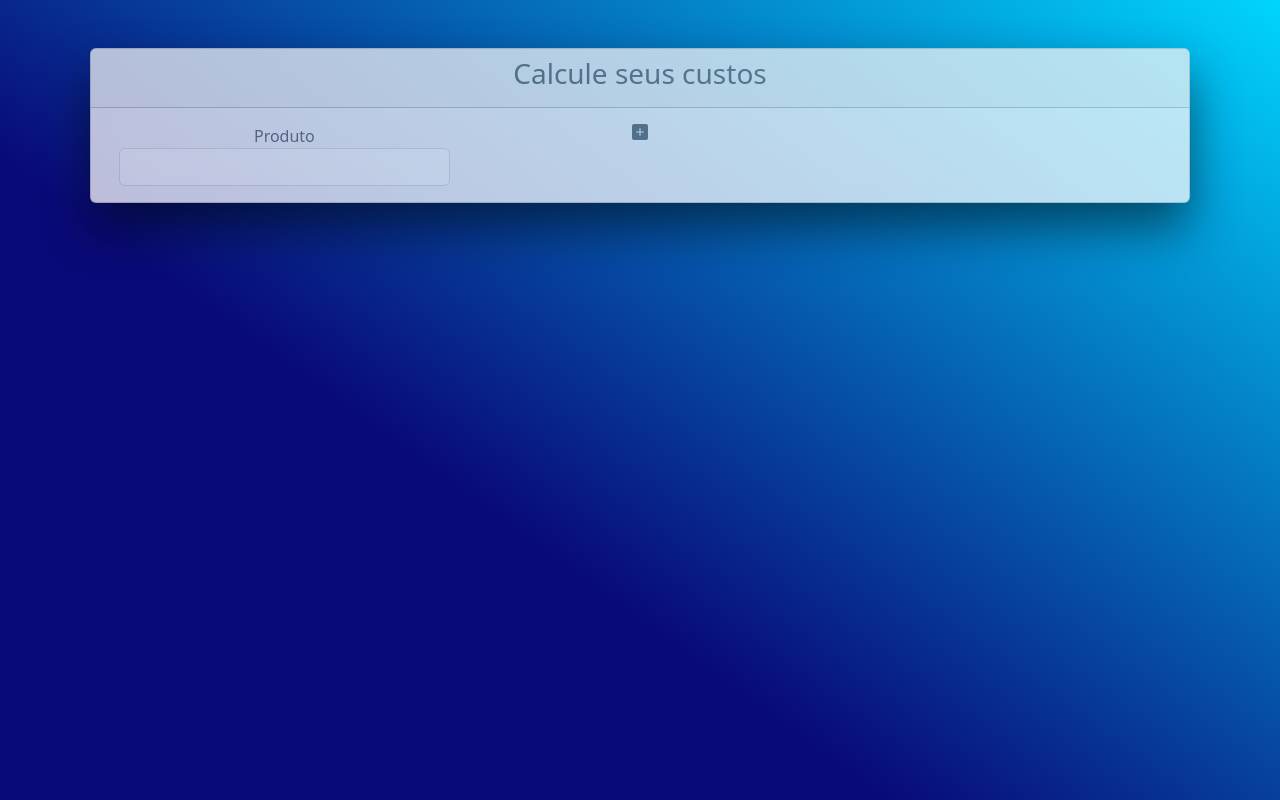
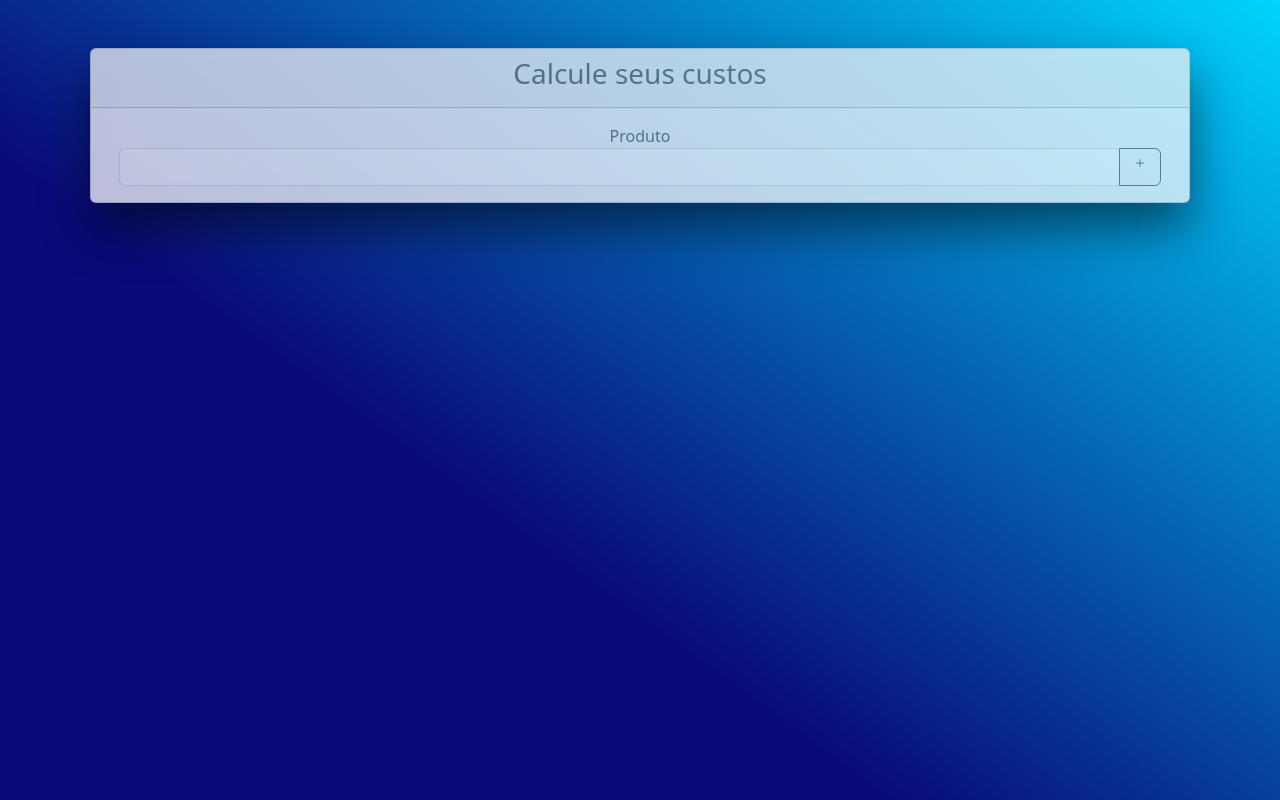
Before and after one commit to davidjeiel/calcula-custos, a React (Create React App) app: page / in a window 1280 px wide. Built offline with nearby package versions, Linux system fonts and the light colour scheme.

Commit message:
Componente produto

```diff
--- a/src/pages/panel.jsx
+++ b/src/pages/panel.jsx
@@ -7,6 +7,8 @@ import {
   FormControl,
   Button,
 } from 'react-bootstrap';
+import 'bootstrap/dist/css/bootstrap.min.css';
+import { Produto } from './produto';
 
 export function Panel(params) {
   return (
@@ -16,20 +18,9 @@ export function Panel(params) {
       </Card.Header>
       <Card.Body>
         <Container>
-          <Row>
-            <Col>
-              <label>Produto</label>
-              <FormControl />
-            </Col>
-            <Col className="">
-              <a>
-                <svg xmlns="http://www.w3.org/2000/svg" width="16" height="16" fill="currentColor" class="bi bi-plus-square-fill" viewBox="0 0 16 16">
-                  <path d="M2 0a2 2 0 0 0-2 2v12a2 2 0 0 0 2 2h12a2 2 0 0 0 2-2V2a2 2 0 0 0-2-2H2zm6.5 4.5v3h3a.5.5 0 0 1 0 1h-3v3a.5.5 0 0 1-1 0v-3h-3a.5.5 0 0 1 0-1h3v-3a.5.5 0 0 1 1 0z"/>
-                </svg>
-              </a>
-            </Col>
-            <Col></Col>
-          </Row>
+          <Produto />
+
+
         </Container>
       </Card.Body>
     </Card>
--- /dev/null
+++ b/src/pages/produto/index.jsx
@@ -0,0 +1,25 @@
+import React from 'react';
+
+export function Produto(params) {
+  return (
+    <>
+      <div></div>
+      <label>Produto</label>
+      <div className="input-group">
+        <input type="text" className="form-control" />
+        <a className="btn btn-outline-secondary">
+          <svg
+            xmlns="http://www.w3.org/2000/svg"
+            width="16"
+            height="16"
+            fill="currentColor"
+            class="bi bi-plus"
+            viewBox="0 0 16 16"
+          >
+            <path d="M8 4a.5.5 0 0 1 .5.5v3h3a.5.5 0 0 1 0 1h-3v3a.5.5 0 0 1-1 0v-3h-3a.5.5 0 0 1 0-1h3v-3A.5.5 0 0 1 8 4z" />
+          </svg>
+        </a>
+      </div>
+    </>
+  );
+}
```
